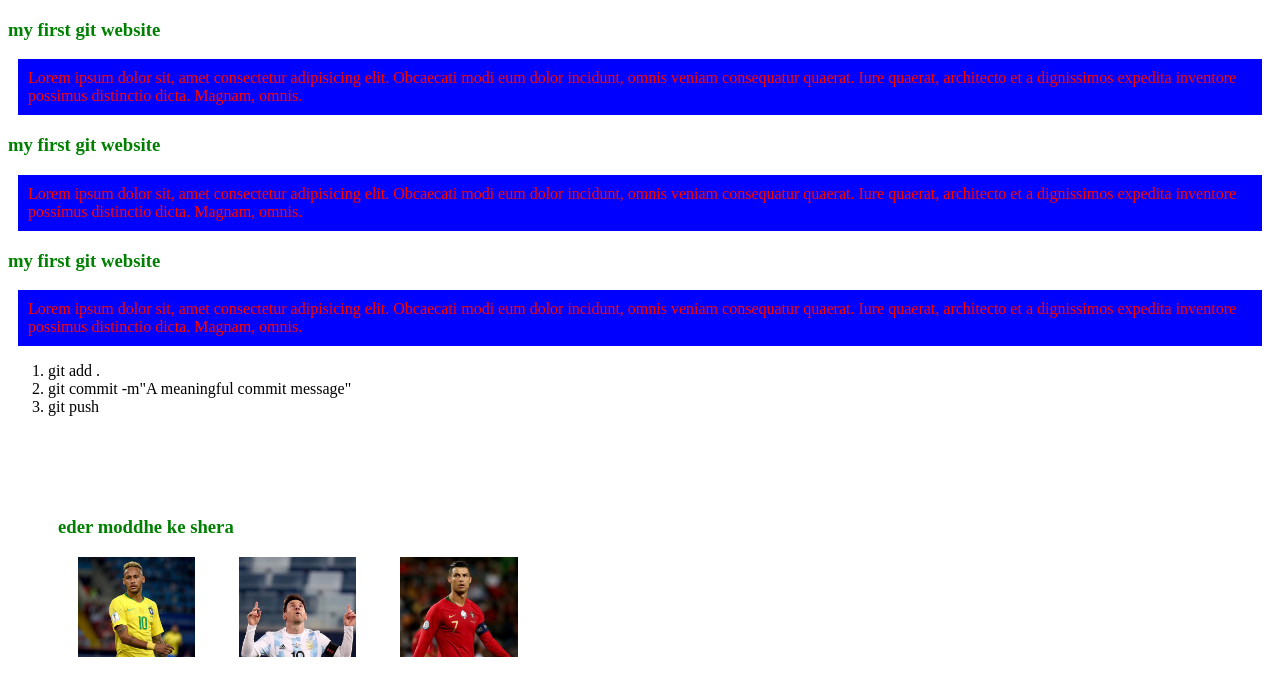
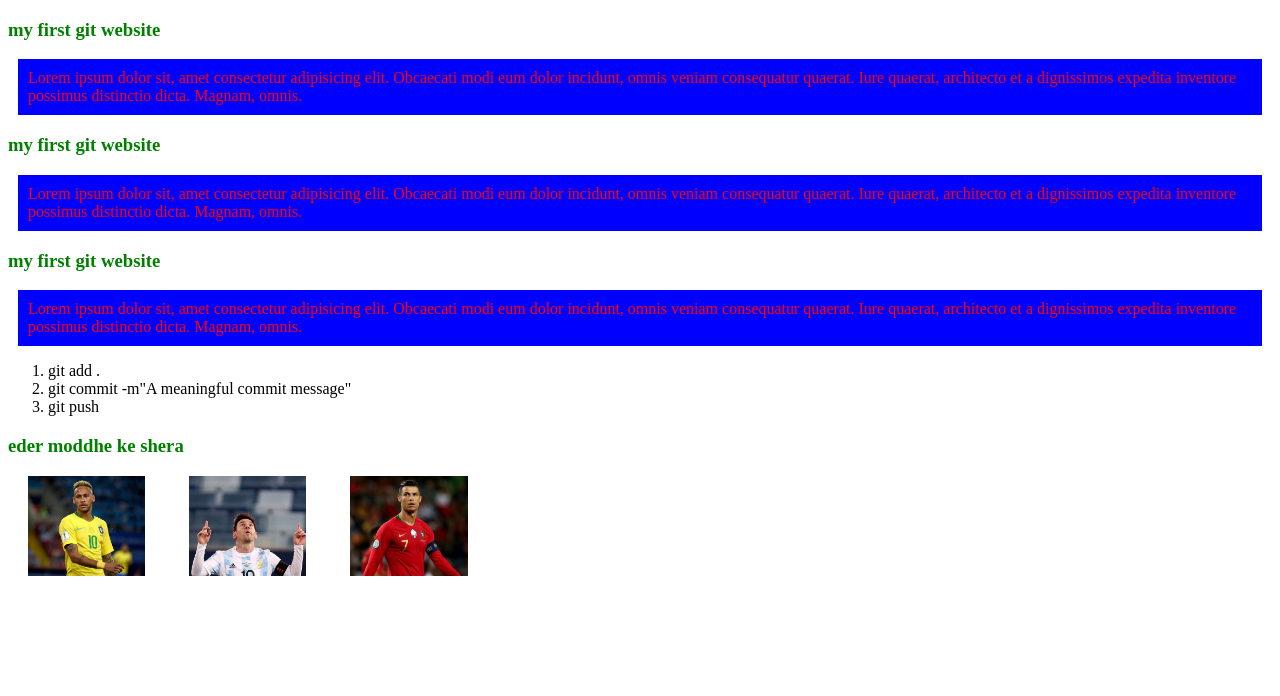
Before and after one commit to AlauddinAsif/mysimplewebsite, a plain HTML site: page index.html in a window 1280 px wide. Drawn offline with Linux system fonts and the light colour scheme.

Commit message:
ki shomossha

```diff
--- a/blog.css
+++ b/blog.css
@@ -9,12 +9,6 @@ h3 {
     color: green;
 }
 
-#seconddiv {
-    margin: 100px 50px;
-    display: block;
-    justify-content: center;
-    height: 10px;
-}
 
 .chobi {
     height: 100px;
```
